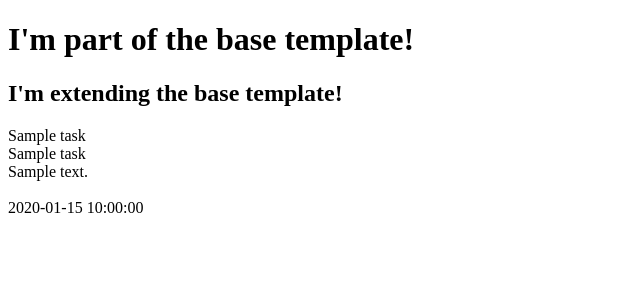
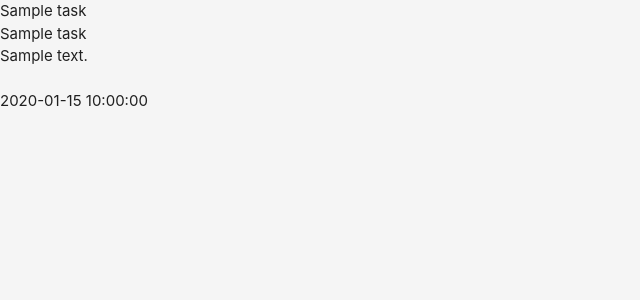
Before and after one commit to sanson0/task_manager, a Flask app: page / in a window 1280 px wide. Shown: the top 300 px of the page, without its empty margins (0-640 px from the left). Run offline with Flask 2, Linux system fonts and the light colour scheme; a database or web service that is not in the repository returns one stand-in record (values such as "Sample title"); some libraries are stand-ins or nearby versions.

Commit message:
Add Materialize and Static files

```diff
--- /dev/null
+++ b/static/css/style.css
@@ -0,0 +1,3 @@
+body {
+    background-color: whitesmoke;
+}
--- a/templates/base.html
+++ b/templates/base.html
@@ -3,11 +3,23 @@
 <head>
     <meta charset="UTF-8">
     <meta name="viewport" content="width=device-width, initial-scale=1.0">
+    <link rel="stylesheet" href="https://cdnjs.cloudflare.com/ajax/libs/font-awesome/5.15.3/css/all.min.css"
+     referrerpolicy="no-referrer" type="text/css">
+    <link rel="stylesheet" href="https://cdnjs.cloudflare.com/ajax/libs/materialize/1.0.0/css/materialize.min.css" type="text/css">
+    <link rel="stylesheet" href="{{ url_for('static', filename= 'css/style.css') }}" type="text/css">
+    {% block styles %}
+    {% endblock %}
+
     <title>Task Manager</title>
 </head>
 <body>
-    <h1>I'm part of the base template!</h1>
     {% block content %}
+    {% endblock %}
+
+    <script src="https://code.jquery.com/jquery-3.6.0.min.js" integrity="sha256-/xUj+3OJU5yExlq6GSYGSHk7tPXikynS7ogEvDej/m4=" crossorigin="anonymous"></script>
+    <script src="https://cdnjs.cloudflare.com/ajax/libs/materialize/1.0.0/js/materialize.min.js"></script>
+    <script src="{{ url_for('static', filename='js/script.js') }}"></script>
+    {% block scripts %}
     {% endblock %}
 </body>
 </html>
--- a/templates/tasks.html
+++ b/templates/tasks.html
@@ -1,7 +1,6 @@
     {% extends "base.html" %}
     {% block content %}
 
-    <h2>I'm extending the base template!</h2>
     {% for task in tasks %}
         {{ task.task_name }}<br>
         {{ task.category_name }}<br>
```
Also changed, not shown: static/js/script.js (added).
